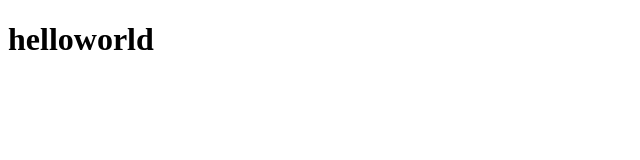
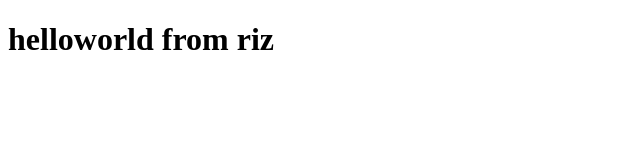
Before and after one commit to Rizwana9/LearningReact, a plain HTML site: page index.html in a window 1280 px wide. Shown: the whole page, without its empty margins (0-640 px from the left). Drawn offline with Linux system fonts and the light colour scheme.

Commit message:
Update index.html

```diff
--- a/index.html
+++ b/index.html
@@ -6,6 +6,6 @@
     <title>Document</title>
 </head>
 <body>
-    <h1>helloworld</h1>
+    <h1>helloworld from riz</h1>
 </body>
 </html>
```
